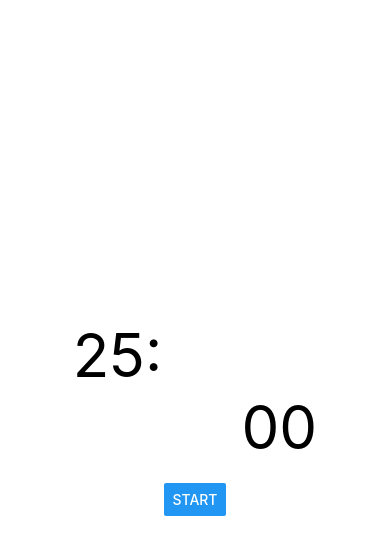
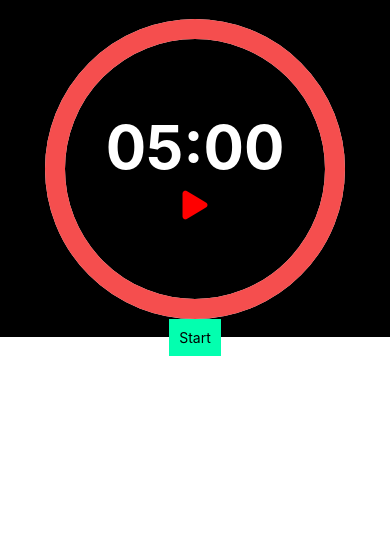
Before and after one commit to dimafrombatumi/pomodoro, a React Native app in the folder pomodoro/: screen / in a window 390 px wide. Shown: the top 554 px of the page. Built offline with nearby package versions, Linux system fonts and the light colour scheme.

Commit message:
start to build design/fix progress bugs

```diff
--- /dev/null
+++ b/babel.config.js
@@ -0,0 +1,4 @@
+module.exports = {
+  presets: ["babel-preset-expo"],
+  plugins: ["react-native-reanimated/plugin"], // ← обязательно в конце!
+};
--- a/pomodoro/App.tsx
+++ b/pomodoro/App.tsx
@@ -1,61 +1,9 @@
-import React, { useEffect, useState, useRef } from "react";
-import { View, Text, Button, StyleSheet } from "react-native";
+import React from "react";
+import { StyleSheet } from "react-native";
+import PomodoroTimer from "./components/PomodoroTimer";
 
-export default function PomodoroTimer() {
-  const POMODORO_TIME = 25 * 60;
-
-  const refInterval = useRef<NodeJS.Timeout | null>(null);
-  const [leftTime, setLeftTime] = useState<number>(POMODORO_TIME);
-  const [isRunning, setIsRunning] = useState<boolean>(false);
-
-  const formatTime = (seconds) => {
-    const min = Math.floor(seconds / 60);
-    const sec = seconds % 60;
-    return `${min.toString().padStart(2, "0")}:
-          ${sec.toString().padStart(2, "0")}`;
-  };
-
-  useEffect(() => {
-    if (isRunning) {
-      refInterval.current = setInterval(() => {
-        setLeftTime((prev) => {
-          if (prev <= 1) {
-            clearInterval(refInterval.current!);
-            setIsRunning(false);
-            return 0;
-          }
-          return prev - 1;
-        });
-      }, 1000);
-    } else {
-      return clearInterval(refInterval.current!);
-    }
-  }, [isRunning]);
-
-  const handleStartPause = () => {
-    setIsRunning(!isRunning);
-  };
-
-  return (
-    <View style={styles.container}>
-      <Text style={styles.timerText}>{formatTime(leftTime)}</Text>
-      <Button
-        onPress={handleStartPause}
-        title={isRunning ? "Pause" : "Start"}
-      />
-      <View style={{ height: 10 }} />
-    </View>
-  );
+export default function App() {
+  return <PomodoroTimer />;
 }
 
-const styles = StyleSheet.create({
-  container: {
-    flex: 1,
-    justifyContent: "center",
-    alignItems: "center",
-  },
-  timerText: {
-    fontSize: 60,
-    marginBottom: 20,
-  },
-});
+const styles = StyleSheet.create({});
--- /dev/null
+++ b/pomodoro/components/AnimatedCircularProgress.tsx
@@ -0,0 +1,124 @@
+import React from "react";
+import { View, StyleSheet, Text, TouchableOpacity } from "react-native";
+import Svg, { Circle } from "react-native-svg";
+import Animated, {
+  useSharedValue,
+  useAnimatedProps,
+  withTiming,
+  Easing,
+} from "react-native-reanimated";
+import { interpolate } from "react-native-reanimated";
+import Ionicons from "@expo/vector-icons/Ionicons";
+const AnimatedCircle = Animated.createAnimatedComponent(Circle);
+
+type Props = {
+  radius: number;
+  strokeWidth: number;
+  progress: number;
+  time: string;
+  isRunning: boolean;
+  onStartPause: () => void;
+};
+
+export default function AnimatedCircularProgress({
+  radius,
+  strokeWidth,
+  progress,
+  time,
+  isRunning,
+  onStartPause,
+}: Props) {
+  const size = radius * 2 + strokeWidth;
+  const circumference = 2 * Math.PI * radius;
+
+  const animatedProgress = useSharedValue(progress);
+
+  // каждый раз, когда progress обновляется — анимируем
+  React.useEffect(() => {
+    animatedProgress.value = withTiming(progress, {
+      duration: 200,
+      easing: Easing.out(Easing.ease),
+    });
+  }, [progress]);
+
+  const animatedProps = useAnimatedProps(() => {
+    const strokeDashoffset = interpolate(
+      animatedProgress.value,
+      [0, 1],
+      [circumference, 0]
+    );
+    return {
+      strokeDashoffset,
+    };
+  });
+
+  const handleOnStartPause = () => {
+    onStartPause();
+  };
+
+  return (
+    <>
+      <View style={styles.wrapper}>
+        <Svg width={size} height={size}>
+          <Circle
+            stroke="#e6e6e6"
+            fill="none"
+            cx={size / 2}
+            cy={size / 2}
+            r={radius}
+            strokeWidth={strokeWidth}
+          />
+          <AnimatedCircle
+            stroke="#f54e4e"
+            fill="none"
+            cx={size / 2}
+            cy={size / 2}
+            r={radius}
+            strokeWidth={strokeWidth}
+            strokeDasharray={circumference}
+            animatedProps={animatedProps}
+            strokeLinecap="round"
+            rotation="-90"
+            origin={`${size / 2}, ${size / 2}`}
+          />
+        </Svg>
+        <View style={styles.textWrapper}>
+          <Text style={styles.timeText}>{time}</Text>
+          <TouchableOpacity onPress={handleOnStartPause}>
+            <Ionicons
+              name={!isRunning ? "play" : "pause"}
+              size={40}
+              color="red"
+            />
+          </TouchableOpacity>
+        </View>
+      </View>
+    </>
+  );
+}
+
+const styles = StyleSheet.create({
+  wrapper: {
+    height: "100%",
+    justifyContent: "center",
+    alignItems: "center",
+    backgroundColor: "#000",
+  },
+  textWrapper: {
+    position: "absolute",
+    justifyContent: "center",
+    alignItems: "center",
+  },
+  timeText: {
+    fontSize: 60,
+    fontWeight: "bold",
+    color: "#fff",
+  },
+  btn: {
+    borderColor: "green",
+    borderWidth: 1,
+    height: 50,
+    width: 50,
+    borderRadius: 50,
+  },
+});
--- /dev/null
+++ b/pomodoro/components/PomodoroTimer.tsx
@@ -0,0 +1,77 @@
+import React, { useEffect, useState, useRef } from "react";
+import { View, Text, StyleSheet, TouchableOpacity } from "react-native";
+import CircularProgress from "./AnimatedCircularProgress";
+
+export default function PomodoroTimer() {
+  const POMODORO_TIME = 5 * 60; // 5 mins for dev needs
+
+  const refInterval = useRef<NodeJS.Timeout | null>(null);
+  const [leftTime, setLeftTime] = useState<number>(POMODORO_TIME);
+  const [isRunning, setIsRunning] = useState<boolean>(false);
+
+  const formatTime = (seconds: number) => {
+    const min = Math.floor(seconds / 60);
+    const sec = seconds % 60;
+    return `${min.toString().padStart(2, "0")}:${sec
+      .toString()
+      .padStart(2, "0")}`;
+  };
+
+  useEffect(() => {
+    if (isRunning) {
+      refInterval.current = setInterval(() => {
+        setLeftTime((prev) => {
+          if (prev <= 1) {
+            clearInterval(refInterval.current!);
+            setIsRunning(false);
+            setLeftTime(POMODORO_TIME);
+            return 0;
+          }
+          return prev - 1;
+        });
+      }, 1000);
+    } else {
+      return clearInterval(refInterval.current!);
+    }
+  }, [isRunning]);
+
+  const handleStartPause = () => {
+    setIsRunning(!isRunning);
+  };
+
+  return (
+    <View style={styles.circularWrapper}>
+      <CircularProgress
+        radius={140}
+        strokeWidth={20}
+        progress={leftTime / POMODORO_TIME}
+        time={formatTime(leftTime)}
+        isRunning={isRunning}
+        onStartPause={handleStartPause}
+      />
+      <View style={styles.container}>
+        <TouchableOpacity
+          onPress={handleStartPause}
+          style={styles.StartPauseButton}
+        >
+          <Text>{isRunning ? "Pause" : "Start"}</Text>
+        </TouchableOpacity>
+      </View>
+    </View>
+  );
+}
+
+const styles = StyleSheet.create({
+  container: {
+    flex: 1,
+    justifyContent: "center",
+    alignItems: "center",
+  },
+  circularWrapper: {
+    backgroundColor: "#111",
+  },
+  StartPauseButton: {
+    padding: 10,
+    backgroundColor: "#03ffaf",
+  },
+});
--- a/pomodoro/package.json
+++ b/pomodoro/package.json
@@ -12,7 +12,9 @@
     "expo": "~53.0.9",
     "expo-status-bar": "~2.2.3",
     "react": "19.0.0",
-    "react-native": "0.79.2"
+    "react-native": "0.79.2",
+    "react-native-reanimated": "~3.17.4",
+    "react-native-svg": "15.11.2"
   },
   "devDependencies": {
     "@babel/core": "^7.20.0",
```
Also changed, not shown: 1 other file (tests, documents, lock files or other folders).
